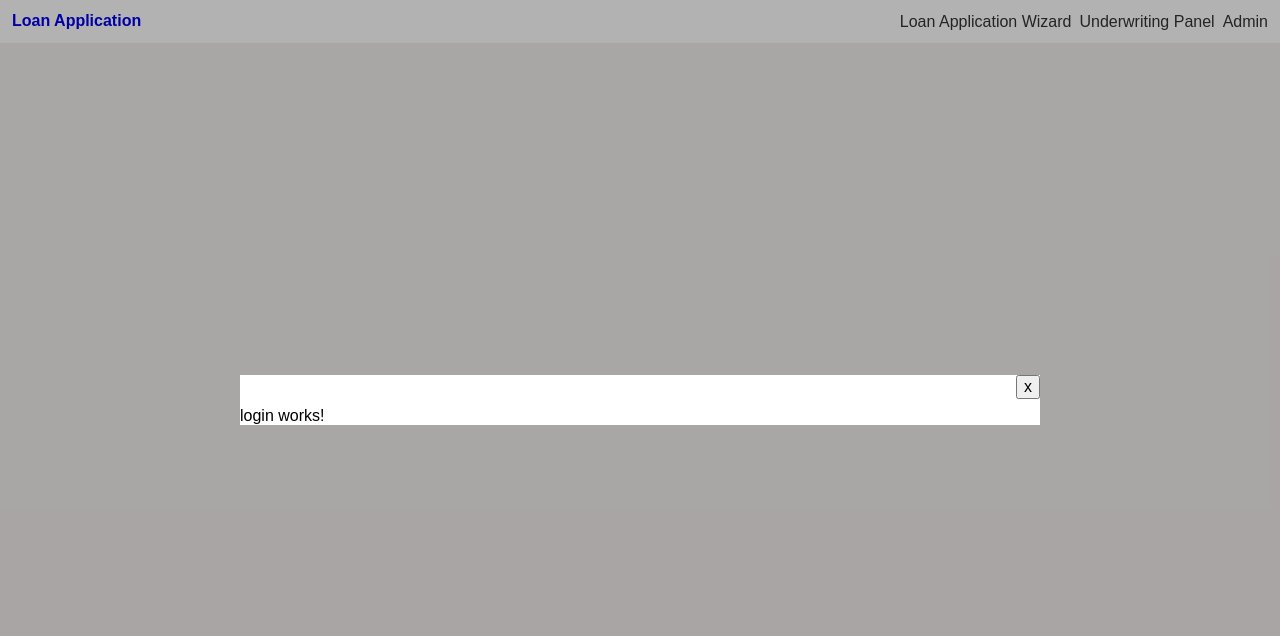
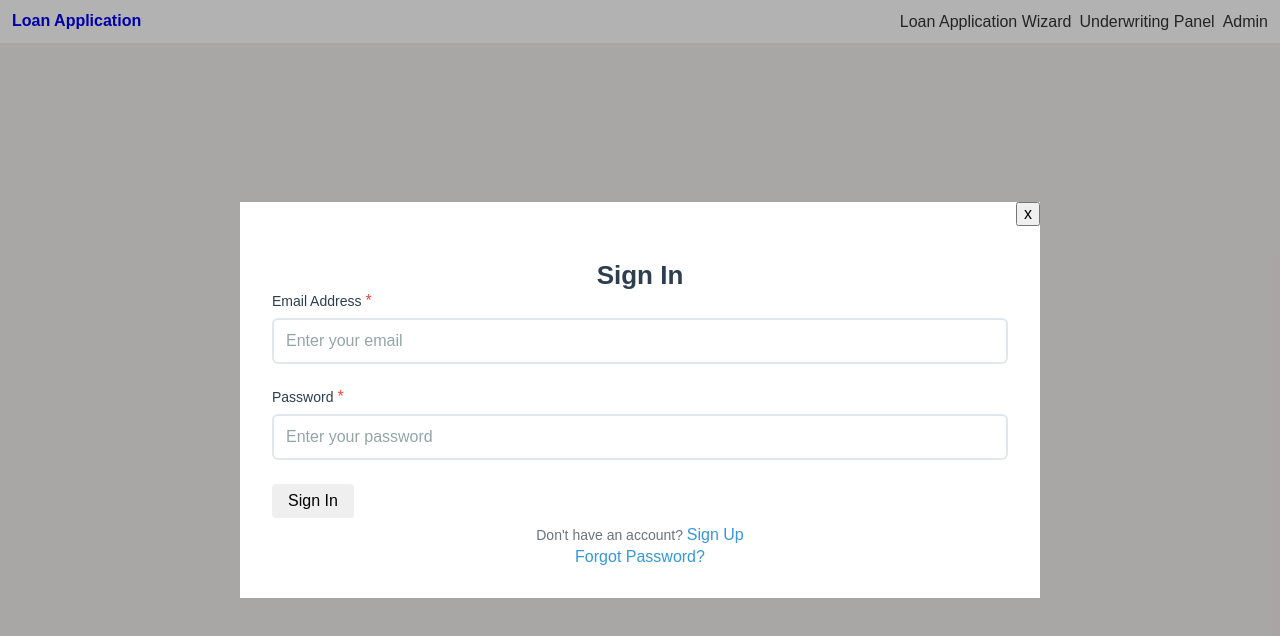
Before and after one commit to jrdnthedev/loan-portal, an Angular app: page /welcome/login in a window 1280 px wide. Shown: the top 636 px of the page. Built offline with nearby package versions, Linux system fonts and the light colour scheme.

Commit message:
refactor: added form elements and error handling to login/register components

```diff
--- a/src/app/core/auth/components/login/login.html
+++ b/src/app/core/auth/components/login/login.html
@@ -1,3 +1,40 @@
-<app-modal name="modal-1">
-  <p>login works!</p>
+<app-modal name="login-modal">
+  <div class="auth-form-container">
+    <h2>Sign In</h2>
+
+    <form [formGroup]="loginForm" (ngSubmit)="onSubmit()" class="auth-form">
+      <app-form-input
+        label="Email Address"
+        type="email"
+        formControlName="email"
+        placeholder="Enter your email"
+        [required]="true"
+        [errorMessage]="getFieldError('email')"
+      >
+      </app-form-input>
+
+      <app-form-input
+        label="Password"
+        type="password"
+        formControlName="password"
+        placeholder="Enter your password"
+        [required]="true"
+        [errorMessage]="getFieldError('password')"
+      >
+      </app-form-input>
+
+      <div class="auth-actions">
+        <app-button buttonText="Sign In" type="submit" (clicked)="onSubmit()"> </app-button>
+      </div>
+
+      <div *ngIf="loginError" class="auth-error">
+        {{ loginError }}
+      </div>
+
+      <div class="auth-footer">
+        <p>Don't have an account? <a routerLink="/register">Sign Up</a></p>
+        <p><a routerLink="/auth/forgot-password">Forgot Password?</a></p>
+      </div>
+    </form>
+  </div>
 </app-modal>
--- a/src/app/core/auth/components/login/login.scss
+++ b/src/app/core/auth/components/login/login.scss
@@ -0,0 +1,49 @@
+.auth-form-container {
+  padding: 2rem;
+  display: flex;
+  flex-direction: column;
+  gap: 8px;
+}
+
+h2 {
+  text-align: center;
+  color: #2c3e50;
+  font-size: 26px;
+  font-weight: 600;
+}
+
+.auth-form {
+  display: flex;
+  flex-direction: column;
+  gap: 8px;
+}
+
+.auth-error {
+  background-color: #fdf2f2;
+  border: 1px solid #fca5a5;
+  color: #dc2626;
+  padding: 0.75rem;
+  border-radius: 0.375rem;
+  font-size: 14px;
+}
+
+.auth-footer {
+  text-align: center;
+  display: flex;
+  flex-direction: column;
+  gap: 4px;
+  p {
+    font-size: 14px;
+    color: #6b7280;
+  }
+
+  a {
+    color: #3498db;
+    text-decoration: none;
+    font-weight: 500;
+
+    &:hover {
+      text-decoration: underline;
+    }
+  }
+}
--- a/src/app/core/auth/components/login/login.ts
+++ b/src/app/core/auth/components/login/login.ts
@@ -1,10 +1,76 @@
-import { Component } from '@angular/core';
+import { Component, inject, OnInit } from '@angular/core';
+import { FormBuilder, FormGroup, Validators, ReactiveFormsModule } from '@angular/forms';
+import { Router, RouterModule } from '@angular/router';
+import { CommonModule } from '@angular/common';
+
 import { Modal } from '../../../../shared/components/modal/modal';
+import { FormInput } from '../../../../shared/components/form-input/form-input';
+import { Button } from '../../../../shared/components/button/button';
+import { AuthService } from '../../services/auth.service';
+import { LoginRequest } from '../../interfaces/auth.interface';
 
 @Component({
   selector: 'app-login',
-  imports: [Modal],
+  imports: [Modal, FormInput, Button, ReactiveFormsModule, CommonModule, RouterModule],
   templateUrl: './login.html',
   styleUrl: './login.scss',
 })
-export class Login {}
+export class Login implements OnInit {
+  private authService = inject(AuthService);
+  private router = inject(Router);
+  private fb = inject(FormBuilder);
+
+  loginForm!: FormGroup;
+  loginError = '';
+
+  ngOnInit(): void {
+    this.initializeForm();
+  }
+
+  private initializeForm(): void {
+    this.loginForm = this.fb.group({
+      email: ['', [Validators.required, Validators.email]],
+      password: ['', [Validators.required, Validators.minLength(6)]],
+    });
+  }
+
+  getFieldError(fieldName: string): string {
+    const control = this.loginForm.get(fieldName);
+    if (control?.errors && control.touched) {
+      const errors = control.errors;
+      if (errors['required']) return 'This field is required';
+      if (errors['email']) return 'Please enter a valid email address';
+      if (errors['minlength']) return `Minimum length is ${errors['minlength'].requiredLength}`;
+      return 'Invalid value';
+    }
+    return '';
+  }
+
+  onSubmit(): void {
+    if (this.loginForm.valid) {
+      const loginData: LoginRequest = this.loginForm.value;
+      this.loginError = '';
+
+      this.authService.login(loginData).subscribe({
+        next: () => {
+          this.router.navigate(['/dashboard']);
+        },
+        error: (error) => {
+          this.loginError = error.error?.message || 'Login failed. Please try again.';
+        },
+      });
+    } else {
+      this.markFormGroupTouched();
+    }
+  }
+
+  private markFormGroupTouched(): void {
+    Object.keys(this.loginForm.controls).forEach((key) => {
+      this.loginForm.get(key)?.markAsTouched();
+    });
+  }
+
+  get isLoading(): boolean {
+    return this.authService.isLoading();
+  }
+}
--- a/src/app/core/auth/components/register/register.html
+++ b/src/app/core/auth/components/register/register.html
@@ -1,3 +1,71 @@
 <app-modal name="register-modal">
-  <p>register works!</p>
+  <div class="auth-form-container">
+    <h2>Create Account</h2>
+
+    <form [formGroup]="registerForm" (ngSubmit)="onSubmit()" class="auth-form">
+      <div class="form-row">
+        <app-form-input
+          label="First Name"
+          type="text"
+          formControlName="firstName"
+          placeholder="Enter your first name"
+          [required]="true"
+          [errorMessage]="getFieldError('firstName')"
+        >
+        </app-form-input>
+
+        <app-form-input
+          label="Last Name"
+          type="text"
+          formControlName="lastName"
+          placeholder="Enter your last name"
+          [required]="true"
+          [errorMessage]="getFieldError('lastName')"
+        >
+        </app-form-input>
+      </div>
+
+      <app-form-input
+        label="Email Address"
+        type="email"
+        formControlName="email"
+        placeholder="Enter your email"
+        [required]="true"
+        [errorMessage]="getFieldError('email')"
+      >
+      </app-form-input>
+
+      <app-form-input
+        label="Password"
+        type="password"
+        formControlName="password"
+        placeholder="Enter your password (min 8 characters)"
+        [required]="true"
+        [errorMessage]="getFieldError('password')"
+      >
+      </app-form-input>
+
+      <app-form-input
+        label="Confirm Password"
+        type="password"
+        formControlName="confirmPassword"
+        placeholder="Confirm your password"
+        [required]="true"
+        [errorMessage]="getFieldError('confirmPassword')"
+      >
+      </app-form-input>
+
+      <div class="auth-actions">
+        <app-button buttonText="Create Account" type="submit" (clicked)="onSubmit()"> </app-button>
+      </div>
+
+      <div *ngIf="registerError" class="auth-error">
+        {{ registerError }}
+      </div>
+
+      <div class="auth-footer">
+        <p>Already have an account? <a routerLink="/auth/login">Sign In</a></p>
+      </div>
+    </form>
+  </div>
 </app-modal>
--- a/src/app/core/auth/components/register/register.scss
+++ b/src/app/core/auth/components/register/register.scss
@@ -0,0 +1,64 @@
+.auth-form-container {
+  padding: 2rem;
+  max-width: 500px;
+  margin: 0 auto;
+}
+
+h2 {
+  text-align: center;
+  color: #2c3e50;
+  margin-bottom: 2rem;
+  font-size: 1.75rem;
+  font-weight: 600;
+}
+
+.auth-form {
+  display: flex;
+  flex-direction: column;
+  gap: 1rem;
+}
+
+.form-row {
+  display: grid;
+  grid-template-columns: 1fr 1fr;
+  gap: 1rem;
+
+  @media (max-width: 640px) {
+    grid-template-columns: 1fr;
+  }
+}
+
+.auth-actions {
+  margin-top: 1rem;
+}
+
+.auth-error {
+  background-color: #fdf2f2;
+  border: 1px solid #fca5a5;
+  color: #dc2626;
+  padding: 0.75rem;
+  border-radius: 0.375rem;
+  font-size: 0.875rem;
+  margin-top: 1rem;
+}
+
+.auth-footer {
+  margin-top: 1.5rem;
+  text-align: center;
+
+  p {
+    margin: 0.5rem 0;
+    font-size: 0.875rem;
+    color: #6b7280;
+  }
+
+  a {
+    color: #3498db;
+    text-decoration: none;
+    font-weight: 500;
+
+    &:hover {
+      text-decoration: underline;
+    }
+  }
+}
--- a/src/app/core/auth/components/register/register.ts
+++ b/src/app/core/auth/components/register/register.ts
@@ -1,10 +1,110 @@
-import { Component } from '@angular/core';
+import { Component, inject, OnInit } from '@angular/core';
+import {
+  FormBuilder,
+  FormGroup,
+  Validators,
+  ReactiveFormsModule,
+  AbstractControl,
+} from '@angular/forms';
+import { Router, RouterModule } from '@angular/router';
+import { CommonModule } from '@angular/common';
+
 import { Modal } from '../../../../shared/components/modal/modal';
+import { FormInput } from '../../../../shared/components/form-input/form-input';
+import { Button } from '../../../../shared/components/button/button';
+import { AuthService } from '../../services/auth.service';
 
 @Component({
   selector: 'app-register',
-  imports: [Modal],
+  imports: [Modal, FormInput, Button, ReactiveFormsModule, CommonModule, RouterModule],
   templateUrl: './register.html',
   styleUrl: './register.scss',
 })
-export class Register {}
+export class Register implements OnInit {
+  private authService = inject(AuthService);
+  private router = inject(Router);
+  private fb = inject(FormBuilder);
+
+  registerForm!: FormGroup;
+  registerError = '';
+
+  ngOnInit(): void {
+    this.initializeForm();
+  }
+
+  private initializeForm(): void {
+    this.registerForm = this.fb.group(
+      {
+        firstName: ['', [Validators.required, Validators.minLength(2)]],
+        lastName: ['', [Validators.required, Validators.minLength(2)]],
+        email: ['', [Validators.required, Validators.email]],
+        password: ['', [Validators.required, Validators.minLength(8)]],
+        confirmPassword: ['', [Validators.required]],
+      },
+      {
+        validators: this.passwordMatchValidator,
+      },
+    );
+  }
+
+  private passwordMatchValidator(control: AbstractControl): { [key: string]: any } | null {
+    const password = control.get('password');
+    const confirmPassword = control.get('confirmPassword');
+
+    if (password && confirmPassword && password.value !== confirmPassword.value) {
+      return { passwordMismatch: true };
+    }
+
+    return null;
+  }
+
+  getFieldError(fieldName: string): string {
+    const control = this.registerForm.get(fieldName);
+    if (control?.errors && control.touched) {
+      const errors = control.errors;
+      if (errors['required']) return 'This field is required';
+      if (errors['email']) return 'Please enter a valid email address';
+      if (errors['minlength']) return `Minimum length is ${errors['minlength'].requiredLength}`;
+      return 'Invalid value';
+    }
+
+    // Check for password mismatch on confirmPassword field
+    if (
+      fieldName === 'confirmPassword' &&
+      this.registerForm?.errors?.['passwordMismatch'] &&
+      control?.touched
+    ) {
+      return 'Passwords do not match';
+    }
+
+    return '';
+  }
+
+  onSubmit(): void {
+    if (this.registerForm.valid) {
+      const { confirmPassword, ...registerData } = this.registerForm.value;
+      this.registerError = '';
+
+      this.authService.register(registerData).subscribe({
+        next: () => {
+          this.router.navigate(['/dashboard']);
+        },
+        error: (error) => {
+          this.registerError = error.error?.message || 'Registration failed. Please try again.';
+        },
+      });
+    } else {
+      this.markFormGroupTouched();
+    }
+  }
+
+  private markFormGroupTouched(): void {
+    Object.keys(this.registerForm.controls).forEach((key) => {
+      this.registerForm.get(key)?.markAsTouched();
+    });
+  }
+
+  get isLoading(): boolean {
+    return this.authService.isLoading();
+  }
+}
```
